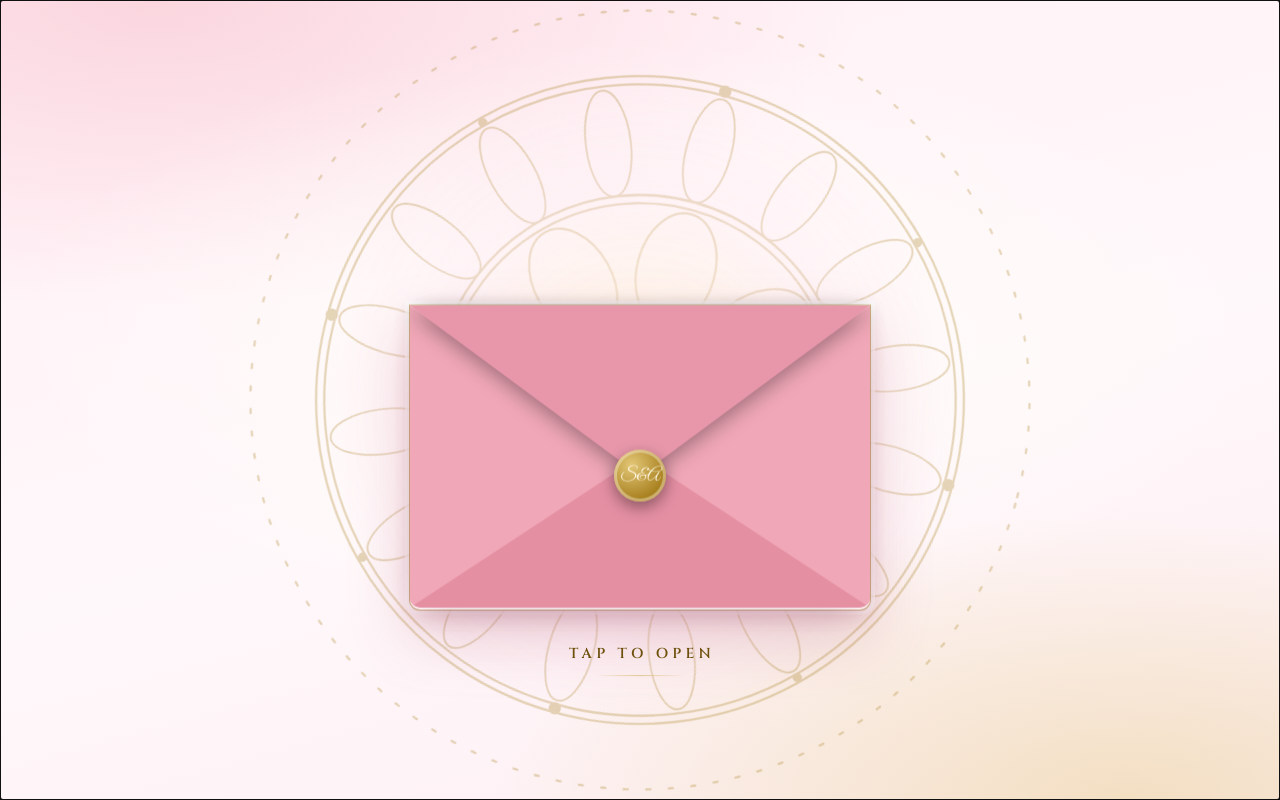
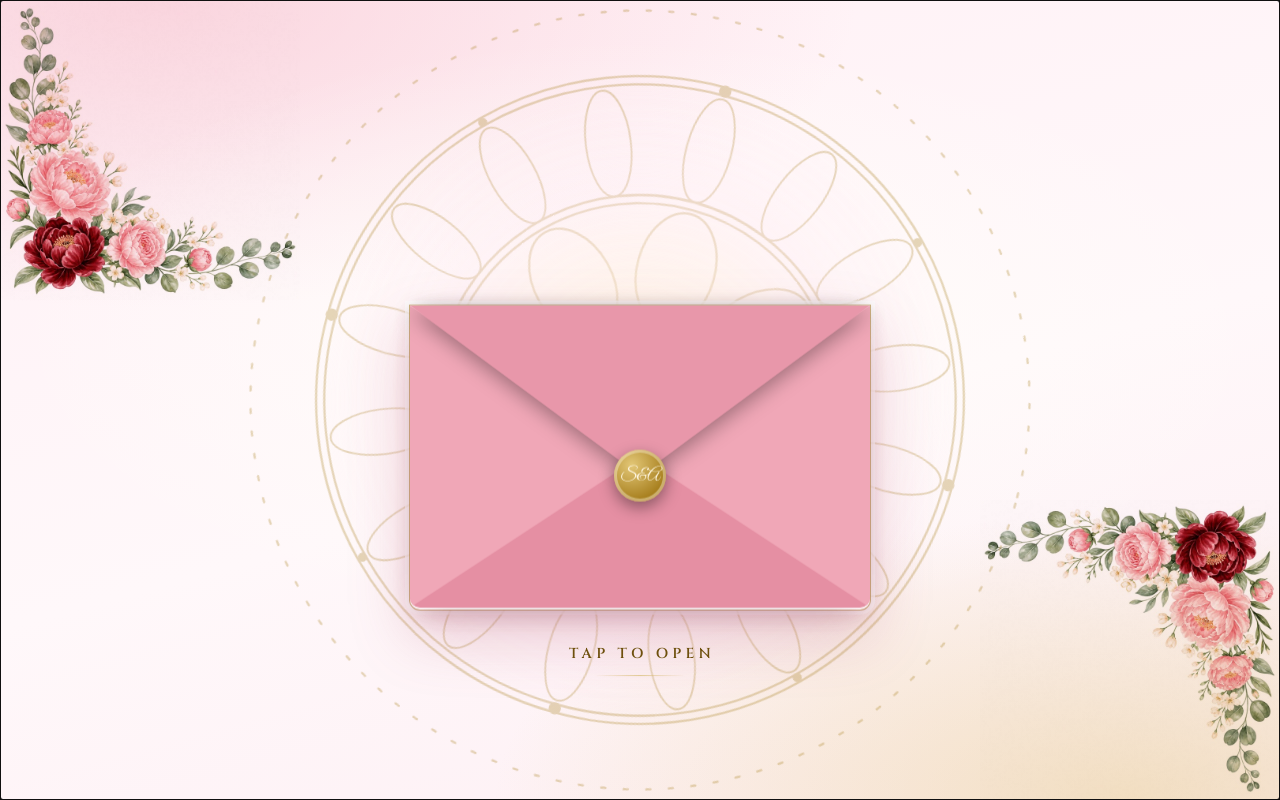
Before and after one commit to shivam-krishana/weddinginvitation, a plain HTML site: page index.html in a window 1280 px wide. Shown: the top 800 px of the page. Drawn offline with nearby package versions, Linux system fonts and the light colour scheme; a web font is replaced by a local one.

Commit message:
Add watercolour corner bouquets to the cover and the opening screen
Co-authored-by: Cursor <cursoragent@cursor.com>

```diff
--- a/index.html
+++ b/index.html
@@ -32,6 +32,9 @@
       <span class="corner tr"></span>
       <span class="corner bl"></span>
       <span class="corner br"></span>
+
+      <img class="bloom bloom--tl" src="floral-corner.jpg" alt="" aria-hidden="true">
+      <img class="bloom bloom--br" src="floral-corner.jpg" alt="" aria-hidden="true">
 
       <div class="frame-inner" id="coverInner">
       <p class="eyebrow">Wedding Invitation</p>
--- a/script.js
+++ b/script.js
@@ -111,7 +111,16 @@ setInterval(tick, 1000);
   hint.className = "intro-hint";
   hint.textContent = "Tap to open";
 
-  el.append(wrapper, hint);
+  const blooms = ["bloom--tl", "bloom--br"].map((where) => {
+    const img = document.createElement("img");
+    img.className = "bloom " + where;
+    img.src = "floral-corner.jpg";
+    img.alt = "";
+    img.setAttribute("aria-hidden", "true");
+    return img;
+  });
+
+  el.append(...blooms, wrapper, hint);
   document.body.classList.add("locked");
   document.body.append(el);
 
--- a/style.css
+++ b/style.css
@@ -154,12 +154,37 @@ main, .cover, footer { position: relative; z-index: 1; }
 /* Separate layer so scroll parallax can transform the content without
    fighting the frame's own entrance animation */
 .frame-inner {
+  position: relative;
+  z-index: 1;
   display: flex;
   flex-direction: column;
   align-items: center;
   gap: .9rem;
   width: 100%;
   will-change: transform, opacity;
+}
+
+/* ---------- Watercolour corner bouquets ---------- */
+/* The artwork is painted on white; multiply drops the white out against the
+   blush page without needing an alpha channel. */
+.bloom {
+  position: absolute;
+  width: min(40%, 224px);
+  height: auto;
+  mix-blend-mode: multiply;
+  pointer-events: none;
+  user-select: none;
+  z-index: 0;
+  opacity: 0;
+  animation: bloomIn 1.8s 1s cubic-bezier(.2, .8, .2, 1) forwards;
+}
+.bloom--tl { top: 0; left: 0; }
+.bloom--br { bottom: 0; right: 0; --bloom-rot: 180deg; }
+
+/* Blooms framing the opening envelope */
+.intro .bloom {
+  width: min(44%, 300px);
+  animation-delay: .25s;
 }
 
 .frame--premium {
@@ -246,7 +271,7 @@ main, .cover, footer { position: relative; z-index: 1; }
   min-width: 70px; padding: .55rem .3rem;
   border: 1px solid var(--gold-soft);
   border-radius: 8px;
-  background: linear-gradient(180deg, rgba(255, 253, 248, .95), rgba(250, 240, 220, .7));
+  background: linear-gradient(180deg, #fffdf8, #faf1de);
   font-size: .72rem; font-weight: 600; text-transform: uppercase; letter-spacing: .15em; color: var(--muted);
   box-shadow: 0 4px 14px rgba(120, 90, 30, .08), inset 0 1px 0 rgba(255, 255, 255, .8);
 }
@@ -807,6 +832,10 @@ body.locked { overflow: hidden; }
 
 @keyframes fade { from { opacity: 0; transform: scale(.97); } to { opacity: 1; transform: none; } }
 @keyframes fadeIn { to { opacity: 1; } }
+@keyframes bloomIn {
+  from { opacity: 0; transform: rotate(var(--bloom-rot, 0deg)) scale(.88); }
+  to { opacity: 1; transform: rotate(var(--bloom-rot, 0deg)) scale(1); }
+}
 @keyframes bob { 50% { transform: translateY(6px); } }
 @keyframes ambientDrift { from { opacity: .85; transform: scale(1); } to { opacity: 1; transform: scale(1.03); } }
 @keyframes spinSlow { to { transform: rotate(360deg); } }
```
Also changed, not shown: floral-corner.jpg (added), 1 other file.
